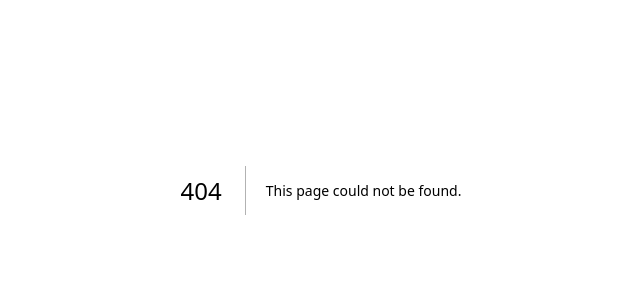
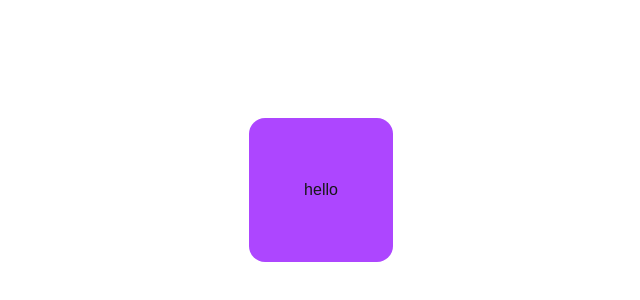
Before and after one commit to HeavenOSK/motion-for-react-suburi, a Next.js app: page /button in a window 1280 px wide. Before the commit this address had no page. Shown: the part 210-510 px from the top of the page, without its empty margins (319-959 px from the left). Built offline with nearby package versions, Linux system fonts and the light colour scheme.

Commit message:
ボタンコンポーネントを追加し、ホームページに新しいリンクを追加。UIの一部を改善。

```diff
--- /dev/null
+++ b/src/app/button/page.tsx
@@ -0,0 +1,20 @@
+"use client";
+
+import { motion } from "motion/react";
+
+function ButtonExample() {
+	return (
+		<div className="flex h-screen w-screen flex-col items-center justify-center">
+			<motion.button
+				className="h-36 w-36 rounded-2xl bg-purple-500"
+				whileHover={{ scale: 1.1 }}
+				whileTap={{ scale: 0.95 }}
+				onHoverStart={() => console.log("hover started!")}
+			>
+				hello
+			</motion.button>
+		</div>
+	);
+}
+
+export default ButtonExample;
--- a/src/app/page.tsx
+++ b/src/app/page.tsx
@@ -2,19 +2,26 @@ export default function Home() {
 	return (
 		<div className="min-h-screen p-8 font-[family-name:var(--font-geist-sans)]">
 			<header className="mb-10">
-				<h1 className="text-2xl font-bold">Motion for React 素振り</h1>
+				<h1 className="font-bold text-2xl">Motion for React 素振り</h1>
 			</header>
 			<main>
 				<ul className="space-y-4">
 					<li>
 						<a
 							href="/basic"
-							className="flex items-center px-4 py-2 rounded-md bg-black text-white hover:bg-gray-800 transition-colors"
+							className="flex items-center rounded-md bg-black px-4 py-2 text-white transition-colors hover:bg-gray-800"
 						>
 							Basic
 						</a>
 					</li>
-					{/* 今後新しいリンクが追加される場合はここに */}
+					<li>
+						<a
+							href="/button"
+							className="flex items-center rounded-md bg-black px-4 py-2 text-white transition-colors hover:bg-gray-800"
+						>
+							Button
+						</a>
+					</li>
 				</ul>
 			</main>
 		</div>
```
